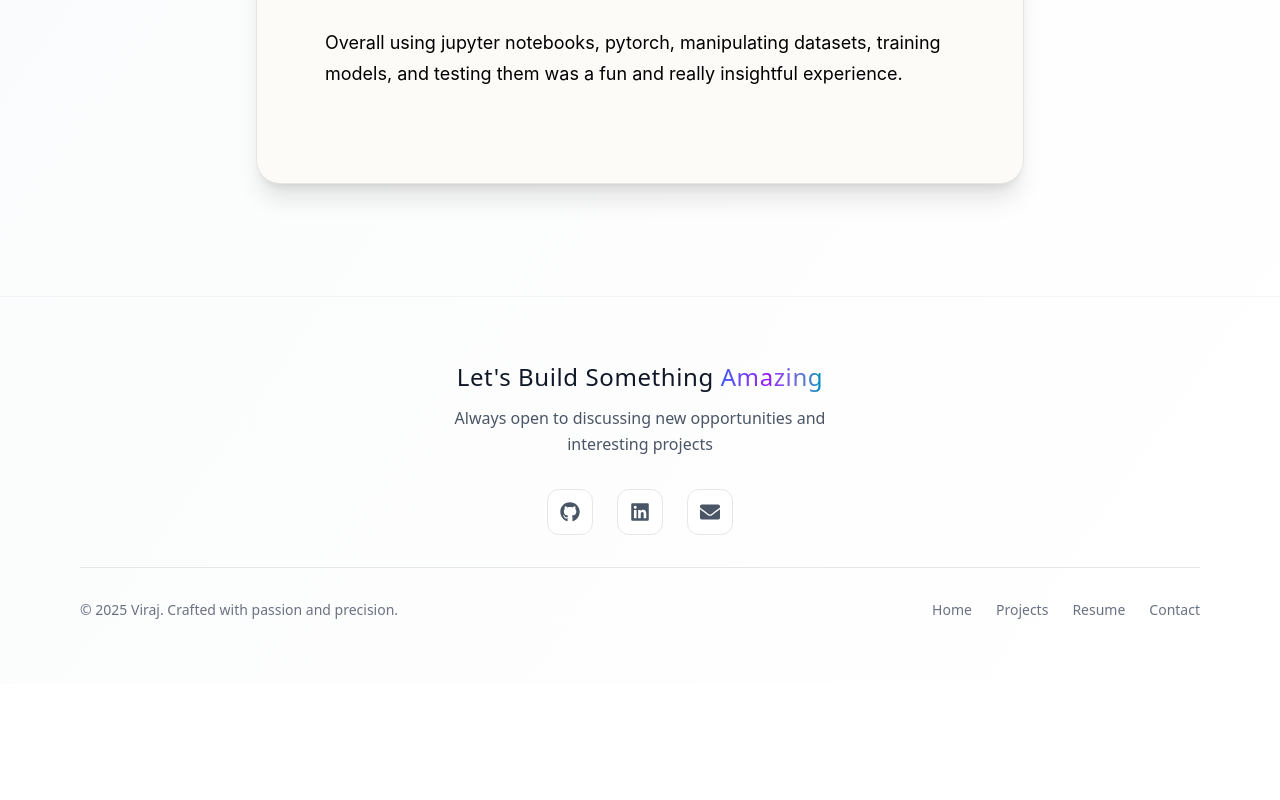
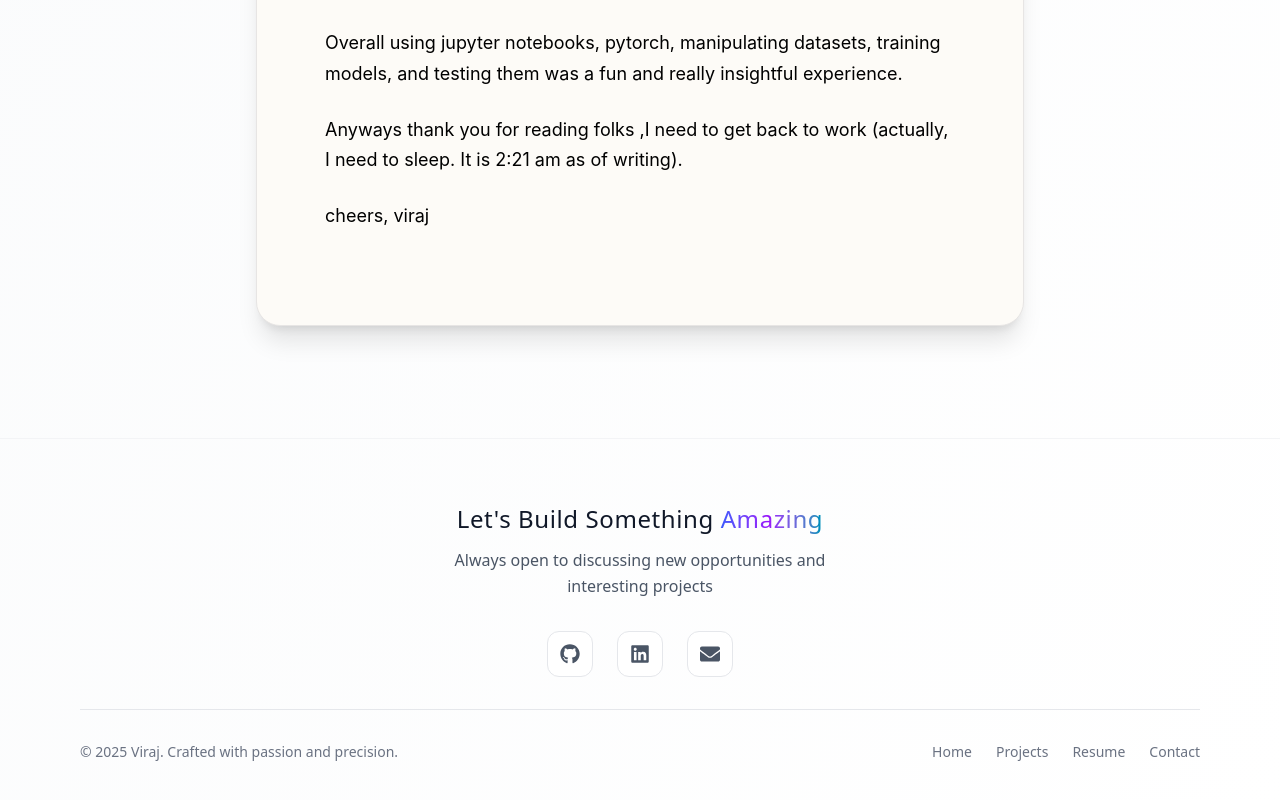
Before and after one commit to Viraj2313/portfolio, a React (Vite) app: page /blog/creating-gpt-llm in a window 1280 px wide. Shown: the part 1160-1960 px from the top of the page. Before the commit the page ends 1844 px from the top, so only its background shows below. Built offline with nearby package versions, Linux system fonts and the light colour scheme.

Commit message:
improvements to blog section

```diff
--- a/src/data/posts.js
+++ b/src/data/posts.js
@@ -33,6 +33,12 @@ export const blogPosts = [
         Overall using jupyter notebooks, pytorch, manipulating datasets, training models, and testing them was a fun and
         really insightful experience.
     </p>
+    <p class="blog-para">
+        Anyways thank you for reading folks ,I need to get back to work (actually, I need to sleep. It is 2:21 am as of writing).
+    </p>
+    <p class="blog-para">
+        cheers, viraj
+    </p>
 </div>
 
     `,
```
